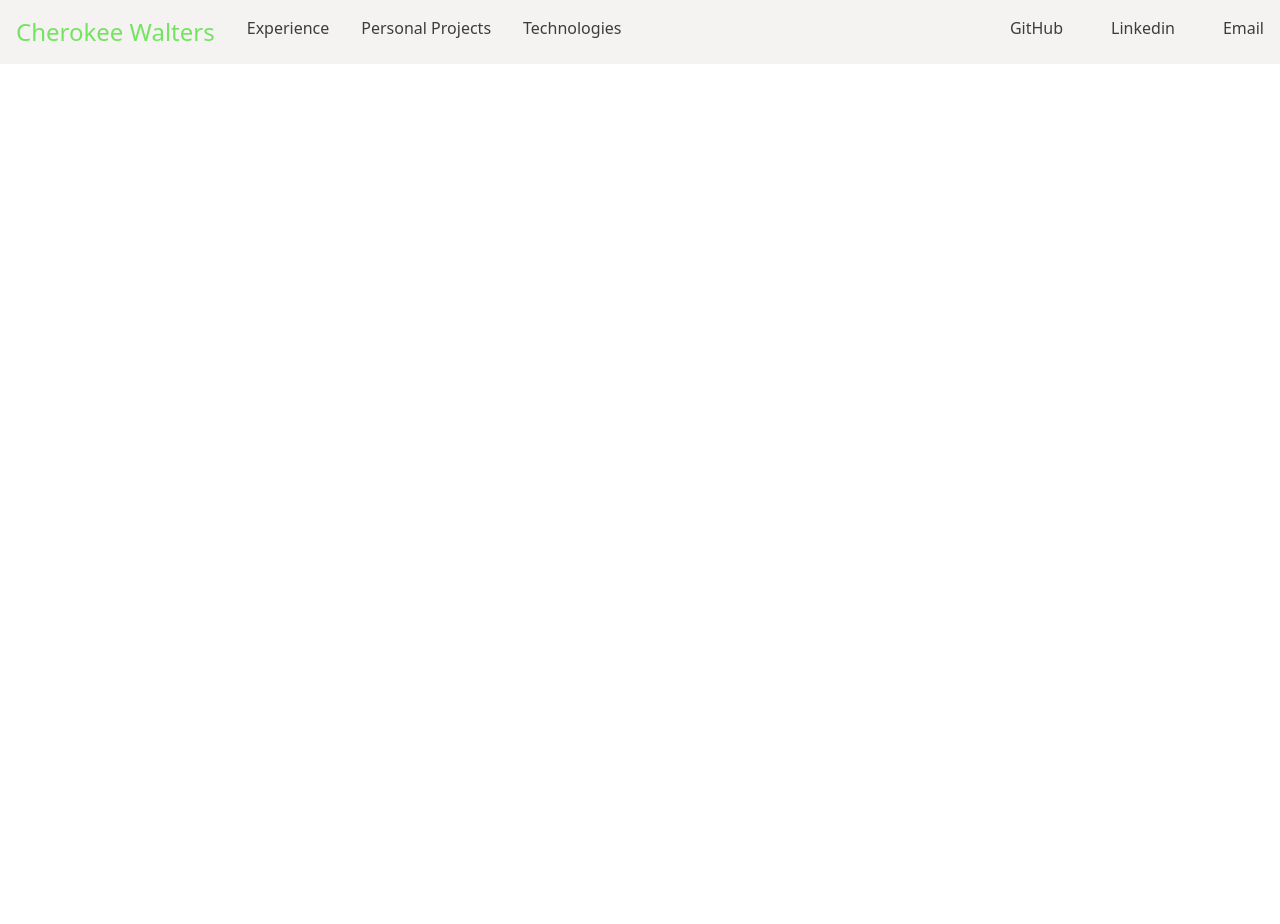
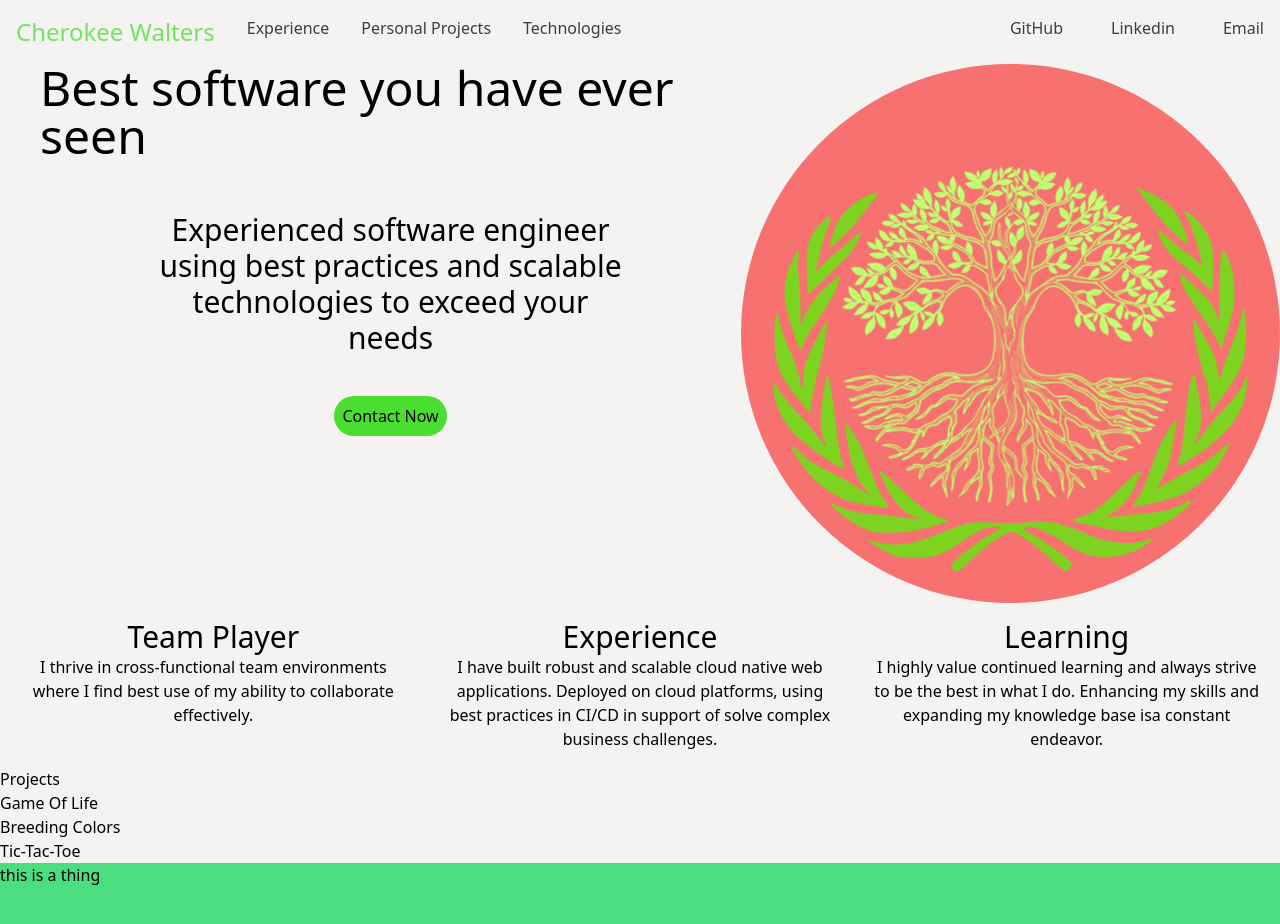
Before and after one commit to cwalters162/personal_website, a React (Vite) app in the folder typescript/vite/: page / in a window 1280 px wide. Shown: the top 924 px of the page. Before the commit the page ends 800 px from the top, so only its background shows below. Built offline with nearby package versions, Linux system fonts and the light colour scheme.

Commit message:
- Added BodyContent.tsx - Added some content to BodyContent.tsx - Added placeholder hero image space

```diff
--- a/typescript/vite/src/App.tsx
+++ b/typescript/vite/src/App.tsx
@@ -1,9 +1,12 @@
 import MenuBar from "./components/MenuBar.tsx"
+import BodyContent from "./components/BodyContent.tsx"
 
 function App() {
   return (
     <div className={"bg-light dark:bg-dark dark:text-light"}>
       <MenuBar />
+      <BodyContent />
+      <div className={"h-[2000px] bg-green-400"}>this is a thing</div>
     </div>
   )
 }
--- /dev/null
+++ b/typescript/vite/src/components/BodyContent.tsx
@@ -0,0 +1,74 @@
+import Card from "./Card.tsx"
+import Portrait from "../assets/create-verity-logo-2.png"
+
+export default function BodyContent() {
+  return (
+    <div>
+      <div>
+        <div className={"flex"}>
+          <div className={"pl-10"}>
+            <h1 className={"pb-3 text-5xl"}>
+              <span className={"dark:text-primary-dark"}>Best software </span>
+              <span>you have ever seen</span>
+            </h1>
+            <div className={"flex justify-center pt-10"}>
+              <p className={"w-2/3 text-center text-3xl"}>
+                <span>Experienced </span>
+                software engineer using
+                <span className={"dark:text-primary-dark"}>
+                  {" "}
+                  best practices{" "}
+                </span>
+                and
+                <span className={"dark:text-primary-dark"}> scalable </span>
+                technologies to
+                <span className={"dark:text-primary-dark"}> exceed </span>
+                your needs
+              </p>
+            </div>
+            <div className={"pt-10 text-center"}>
+              <button className={"bg-primary-dark rounded-full p-2"}>
+                Contact Now
+              </button>
+            </div>
+          </div>
+          <div
+            className={
+              "justify-middle flex hidden overflow-clip rounded-full bg-red-400 sm:block"
+            }
+          >
+            <img src={Portrait} alt={"headshot of Cherokee Walters"} />
+          </div>
+        </div>
+      </div>
+      <div className={"flex flex-col md:flex-row"}>
+        <Card
+          title={"Team Player"}
+          body={
+            "I thrive in cross-functional team environments where I find best use of my ability to collaborate effectively."
+          }
+        />
+        <Card
+          title={"Experience"}
+          body={
+            "I have built robust and scalable cloud native web applications. Deployed on cloud platforms, using best practices in CI/CD in support of solve complex business challenges."
+          }
+        />
+        <Card
+          title={"Learning"}
+          body={
+            "I highly value continued learning and always strive to be the best in what I do. Enhancing my skills and expanding my knowledge base isa constant endeavor."
+          }
+        />
+      </div>
+      <div>
+        <div>
+          <h1>Projects</h1>
+          <div>Game Of Life</div>
+          <div>Breeding Colors</div>
+          <div>Tic-Tac-Toe</div>
+        </div>
+      </div>
+    </div>
+  )
+}
```
